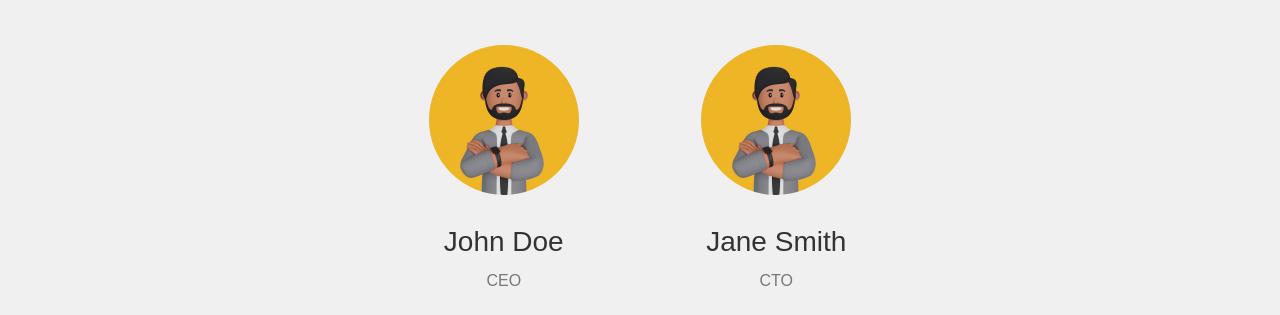
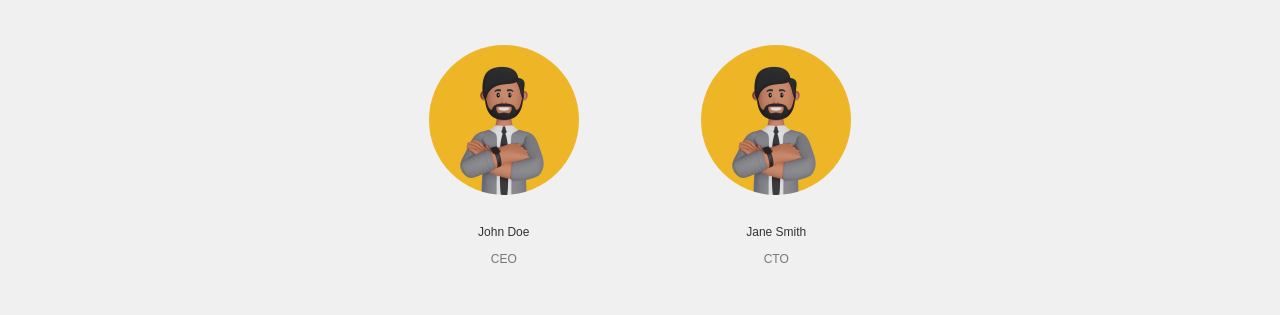
Before and after one commit to 21750657/web-page, a plain HTML site: page index.html in a window 1280 px wide. Shown: the part 600-915 px from the top of the page. Drawn offline with nearby package versions, Linux system fonts and the light colour scheme.

Commit message:
Update style.css

```diff
--- a/style.css
+++ b/style.css
@@ -104,6 +104,7 @@ hr {
   box-sizing: border-box;
   overflow: hidden;
   text-align: center;
+  width: fit-content;
 }
 
 .team-member img {
@@ -116,16 +117,19 @@ hr {
 
 .team-member-info {
   padding: 20px;
+  font-size: 12px:
 }
 
 .team-member-info h3 {
   margin-top: 0;
   color: #333;
+  font-size: 12px;
 }
 
 .team-member-info p {
   margin: 10px 0;
   color: #777;
+  font-size: 12px;
 }
 
 .sub-bar-container {
```
